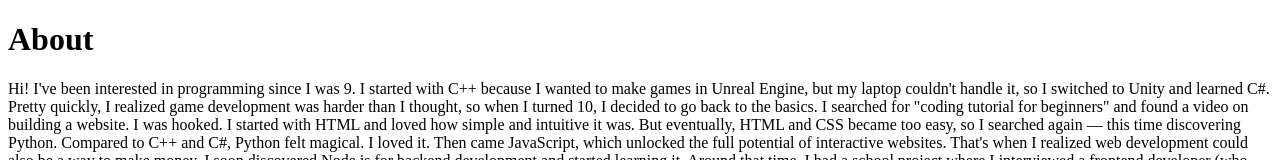
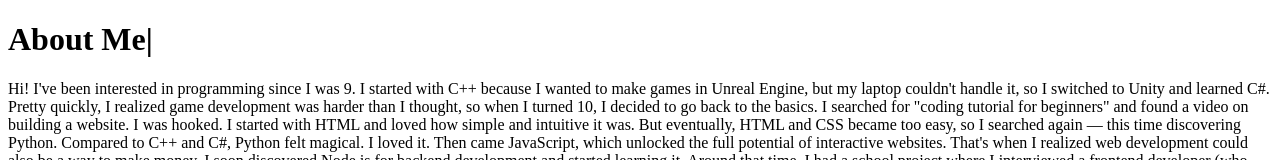
Before and after one commit to theHTMLSpot/portfolio_page, a Next.js app: page /about_page in a window 1280 px wide. Shown: the top 160 px of the page. Built offline with nearby package versions, Linux system fonts and the light colour scheme.

Commit message:
typing anim on about page

```diff
--- a/app/globals.css
+++ b/app/globals.css
@@ -23,6 +23,7 @@ body {
   background: var(--background);
   color: var(--foreground);
   font-family: Arial, Helvetica, sans-serif;
+  overflow-x:hidden
 }
 
 .test {
--- a/components/project_listing.tsx
+++ b/components/project_listing.tsx
@@ -28,7 +28,7 @@ export default function ProjectListing({ project }: { project: project }) {
         </Paragraph>
         <Link
           href={project.link}
-          className="text-foreground underline"
+          className="text-foreground underline hover:text-blue-400 transition-all duration-300 ease-in-out"
           target="_blank"
         >
           {project.inProgress ? "View Source Code" : "View Live Project"}
--- a/constants/hero_section.tsx
+++ b/constants/hero_section.tsx
@@ -61,7 +61,7 @@ export default function HeroSection() {
         <div className="absolute top-0 left-0 -z-10 h-full w-full bg-gradient-to-t from-[#0b0a0b] to-transparent" />
         <Container className="z-30 flex flex-col gap-2 p-20">
           <Paragraph>Hi! My name is</Paragraph>
-          <Title level={5} className="text-foreground text-xl font-light">
+          <Title level={5} className="text-foreground text-3xl font-bold">
             Ethan Lagden,
           </Title>
           <Title level={1} className="text-foreground text-4xl font-black">
--- a/pages/about_page.tsx
+++ b/pages/about_page.tsx
@@ -1,14 +1,45 @@
+"use client";
+
 import { Container, Paragraph, Title } from "@/components/components";
 import Image from "next/image";
-import React from "react";
+import React, { useState, useEffect } from "react";
+
+import { motion } from "framer-motion";
+
 
 export default function AboutPage() {
+
+  const [displayedText, setDisplayedText] = useState("");
+  const fullText = "Abbout Me";
+
+ useEffect(() => {
+  let i = 0;
+  const interval = setInterval(() => {
+    if (i === fullText.length - 1) {
+      clearInterval(interval);
+      return;
+    }
+    console.log(fullText[i]);
+    console.log(displayedText);
+    setDisplayedText((prev) => {return prev + fullText[i]});
+    i++;
+  }, 150);
+  return () => clearInterval(interval);
+}, []);
+
   return (
     <Container className="m-10 grid grid-cols-2 p-20 pb-40">
       <Container className="flex h-full w-full flex-col items-start justify-center">
-        <Title level={1} className="my-10">
-          About
-        </Title>
+        <motion.div
+      initial={{ width: 0 }}
+      animate={{ width: "100%" }}
+      transition={{ duration: 1 }}
+    >
+      <Title level={1} className="my-10 w-full text-5xl font-black">
+        {displayedText}
+        <span className="animate-pulse">|</span> {/* Optional blinking cursor */}
+      </Title>
+    </motion.div>
 
         <Paragraph className="text-foreground mb-10">
           Hi! I{"'"}ve been interested in programming since I was 9. I started
```
